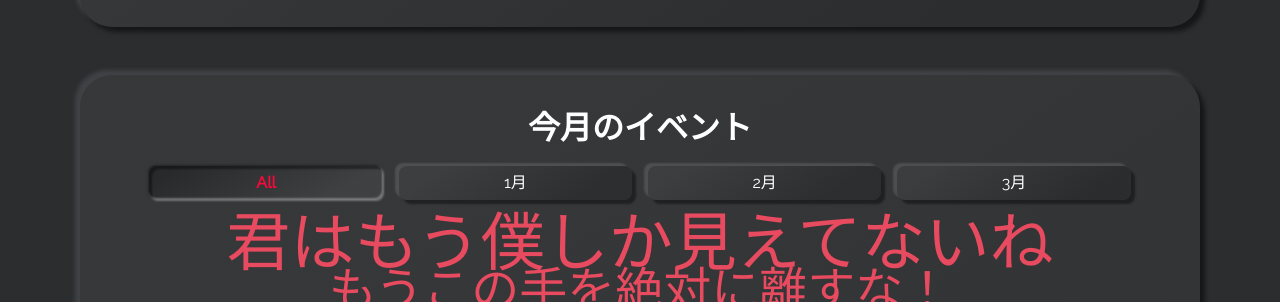
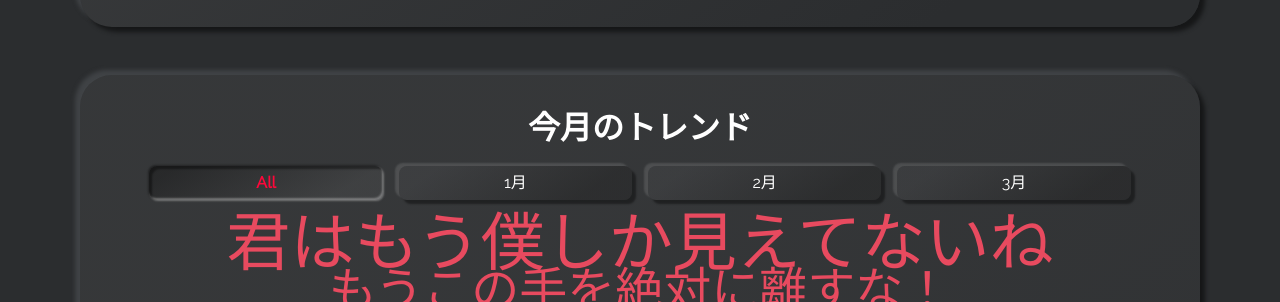
Before and after one commit to takagotch/o2830, a Jekyll site: the page built from index.html, in a window 1280 px wide and 900 px high, scrolled down 1063 px. Shown: the part 151-453 px from the top of the window. Built offline with Jekyll 4.4.1, drawn with Linux system fonts in a browser that asks for light colours.

Commit message:
Update _config.yml

```diff
--- a/_config.yml
+++ b/_config.yml
@@ -43,7 +43,7 @@ about_me_description: allowed yall requests till my account limit goes on tails!
 # > setting this to false, will omit the Skills section
 show_skills_card: true
 # about_me_title: The will be displayed as the title in the Skills section
-skills_title:     今月のイベント
+skills_title:     今月のトレンド
 
 # TIMELINE SECTION
 # show_timeline_card:
```
